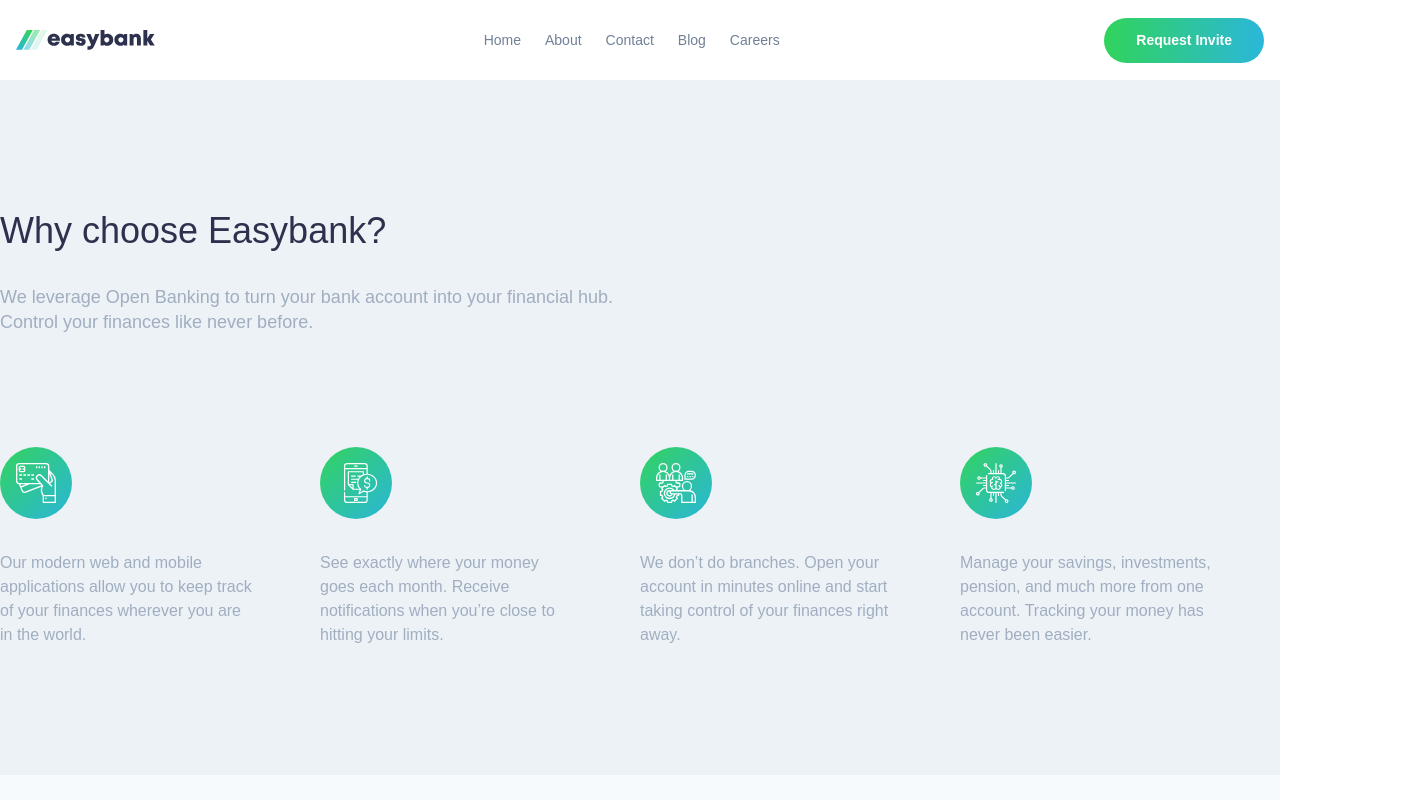
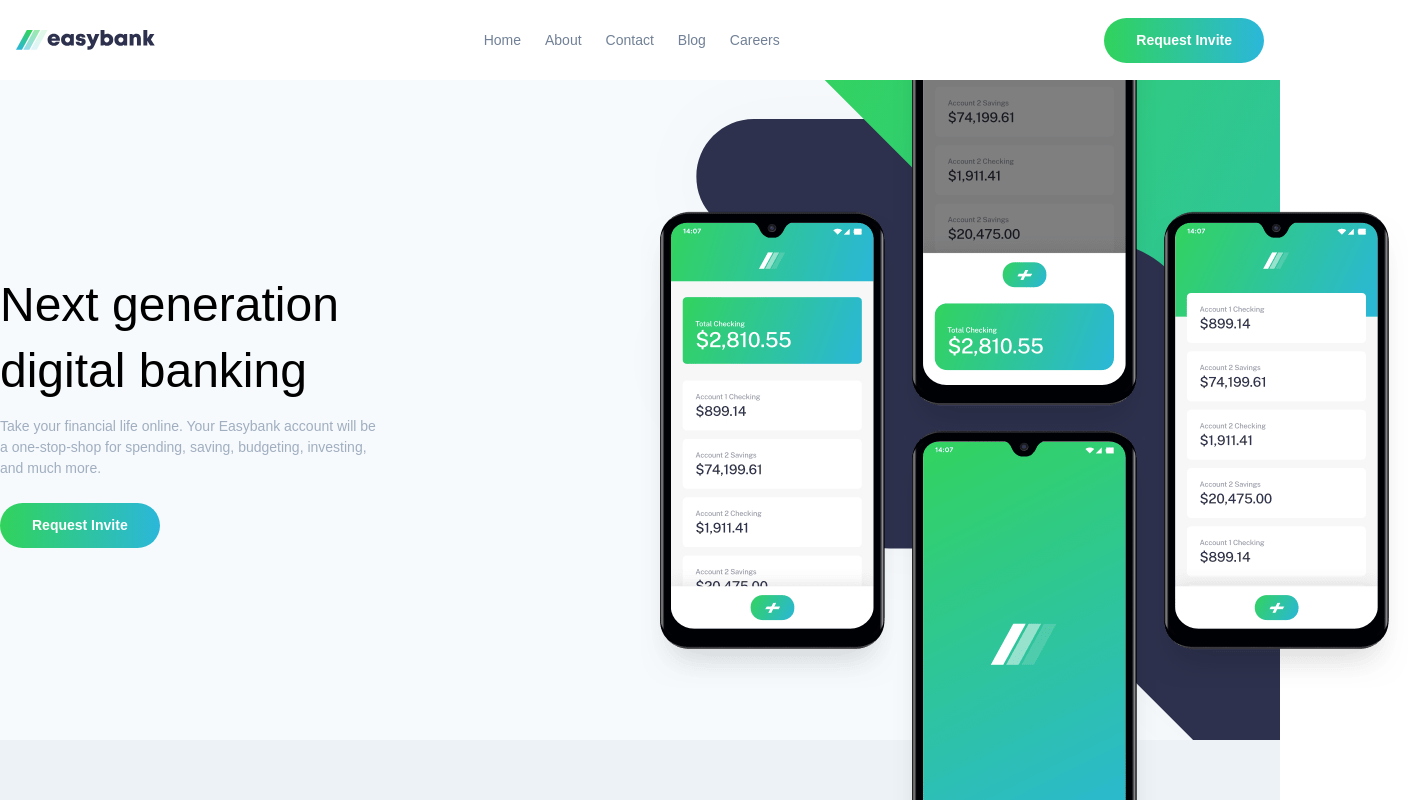
Before and after one commit to crThiago/frontendmentor-easybank-landing-page-master, a Vue app: page / in a window 1280 px wide. Shown: the top 800 px of the page, 1408 px wide, since content can reach past the window. Built offline with nearby package versions, Linux system fonts and the light colour scheme.

Commit message:
Espacamentos entre elementos e tamanho de fonts

```diff
--- a/src/App.vue
+++ b/src/App.vue
@@ -1,7 +1,7 @@
 <template>
   <div id="app">
     <Navbar/>
-    <!-- <Banner/> -->
+    <Banner/>
     <Services/>
     <Articles/>
     <CFooter/>
@@ -10,7 +10,7 @@
 
 <script>
 import Navbar from './components/Navbar'
-// import Banner from './components/Banner'
+import Banner from './components/Banner'
 import Services from './components/Services'
 import Articles from './components/Articles'
 import CFooter from './components/CFooter'
@@ -19,6 +19,7 @@
   name: 'app',
   components: {
     Navbar,
+    Banner,
     Services,
     Articles,
     CFooter,
--- a/src/components/Banner.vue
+++ b/src/components/Banner.vue
@@ -1,15 +1,14 @@
 <template>
-  <section class="bg-gray-100 flex flex-col-reverse md:flex-row">
-    <div class="py-16 md:max-w-sm md:mt-32">
-      <h1 class="text-4xl text-center md:text-left">Next generation digital banking</h1>
-      <p class="mt-3 text-center text-gray-500 md:text-left">Take your financial life online. Your Easybank account will be a one-stop-shop for spending, saving, budgeting, investing, and much more.</p>
-      <!-- <button class="block mt-6 mx-auto px-6 py-2 text-xs font-medium rounded-full bg-black text-white focus:outline-none md:mx-0">
-        Request Invite
-      </button> -->
-      <Btn class="mt-6 mx-auto md:mx-0"/>
-    </div>
-    <div class="bg-cover bg-center md:bg-left md:w-1/2" style="background-image: url('/images/bg-intro-mobile.svg');">
-      <img class="-mt-16 md:mt-16 md:ml-16" src="/images/image-mockups.png" alt="mockup">
+  <section class="bg-image bg-gray-100">
+    <div class="container flex flex-col-reverse md:flex-row md:py-32">
+      <div class="mx-5 pt-4 pb-16 md:max-w-sm md:mt-32 md:mx-0">
+        <h1 class="text-3xl text-center leading-snug md:text-5xl md:text-left">Next generation digital banking</h1>
+        <p class="mt-3 text-sm text-center text-gray-500 md:text-left">Take your financial life online. Your Easybank account will be a one-stop-shop for spending, saving, budgeting, investing, and much more.</p>
+        <Btn class="block mt-6 mx-auto md:mx-0"/>
+      </div>
+      <div class="md:absolute md:right-0 md:-mt-24 md:-mr-32">
+        <img class="-mt-16" src="/images/image-mockups.png" alt="mockup">
+      </div>
     </div>
   </section>
 </template>
@@ -24,5 +23,17 @@
 </script>
 
 <style>
+.bg-image {
+  background-size: contain;
+  background-repeat: no-repeat;
+  background-image: url('/images/bg-intro-mobile.svg');
+}
 
+@media (min-width: 767px) {
+  .bg-image {
+    background-size: auto;
+    background-position: 600px -188px;
+    background-image: url('/images/bg-intro-desktop.svg');
+  }
+}
 </style>
--- a/src/components/Services.vue
+++ b/src/components/Services.vue
@@ -14,7 +14,7 @@
         <article v-for="service in services" :key="service.title" class="mt-12 px-6 text-center sm:w-1/2 lg:w-1/4 lg:pl-0 lg:pr-16 lg:text-left">
           <img class="inline" :src="`/images/${service.image}`" alt="">
           <h4 class="mt-8 text-2xl text-dark-blue">
-            {{ services.title }}
+            {{ service.title }}
           </h4>
           <p class="mt-5 text-gray-500 text-sm lg:mt-6 lg:text-base">
             {{ service.describle }}
```
